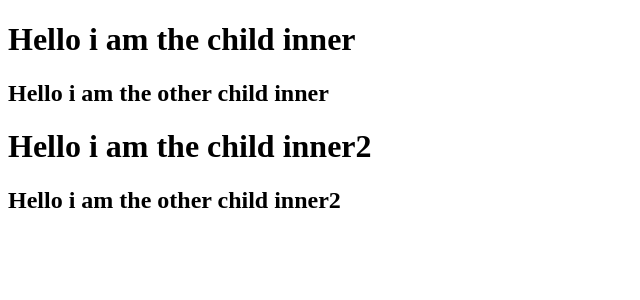
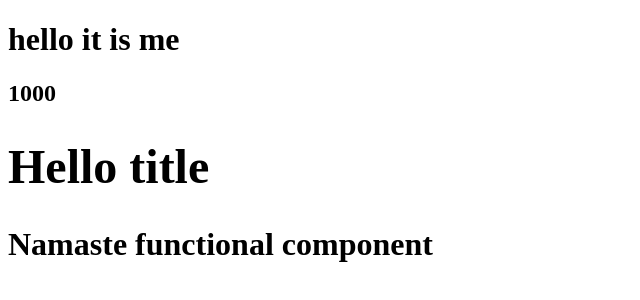
Before and after one commit to gomedh/namaste-react, a React (Vite) app: page / in a window 1280 px wide. Shown: the top 300 px of the page, without its empty margins (0-640 px from the left). Built offline with nearby package versions, Linux system fonts and the light colour scheme.

Commit message:
Episode-03

```diff
--- a/App.js
+++ b/App.js
@@ -1,25 +1,27 @@
 import React from "react";
-import ReactDOM  from "react-dom";
+import ReactDOM  from "react-dom/client";
 
-const heading = React.createElement("h1",{id:"heading"},"Hello world from react !!"); // core thing of react script1 , {} to give attributes to tag like id: "heading"
 
-// 1st arg -html tag, 2nd arg- attributes, 3rd children || content
-const parent = React.createElement("div", {id:"parent"}, [
-            React.createElement( "div",{id:"child"},
-                [
-                    React.createElement ("h1",{},"Hello i am the child inner"),
-                    React.createElement ("h2",{},"Hello i am the other child inner")
+const TitleComponent = () => (
+    <h1>hello it is me</h1>
+);
+const title = (
+    <h1>
+        Hello title
+    </h1>
+)
+const number = 1000;
 
-                ]),
-            React.createElement( "div",{id:"child2"},
-                [
-                    React.createElement ("h1",{},"Hello i am the child inner2"),
-                    React.createElement ("h2",{},"Hello i am the other child inner2")
+// React functional Components
+const HeadingComponent = () => (
+    <div className="container">
+        <TitleComponent />
+        <h2>{number}</h2>
+        <h2>{title}</h2>
+        <h1 classNmae="heading">Namaste functional component</h1>
+    </div>
+);
+// const HeadingComponent = () => { return <h1 classNmae="heading">Namaste functional component</h1> }
 
-                ])
-]);
-
-console.log(parent); // React element object, which becomes the html on browser in render method
-
-const root = ReactDOM.createRoot(document.getElementById("root")) ; // core thing of react script2
-root.render(parent); // putting heading inside root // Replaces all the already existing content present inside the root with render argument
+const root = ReactDOM.createRoot(document.getElementById("root"));
+root.render(<HeadingComponent />); // Syntax to babel to understand this is a functional Component
--- a/index.html
+++ b/index.html
@@ -7,7 +7,9 @@
     <title>namaste react</title>
 </head>
 <body>
-    <div id="root">test</div>
+    <div id="root">
+        <h1>Gomedh Billionare UK</h1>
+    </div>
     <script type="module" src="./App.js"></script>
 </body>
 </html>
```
